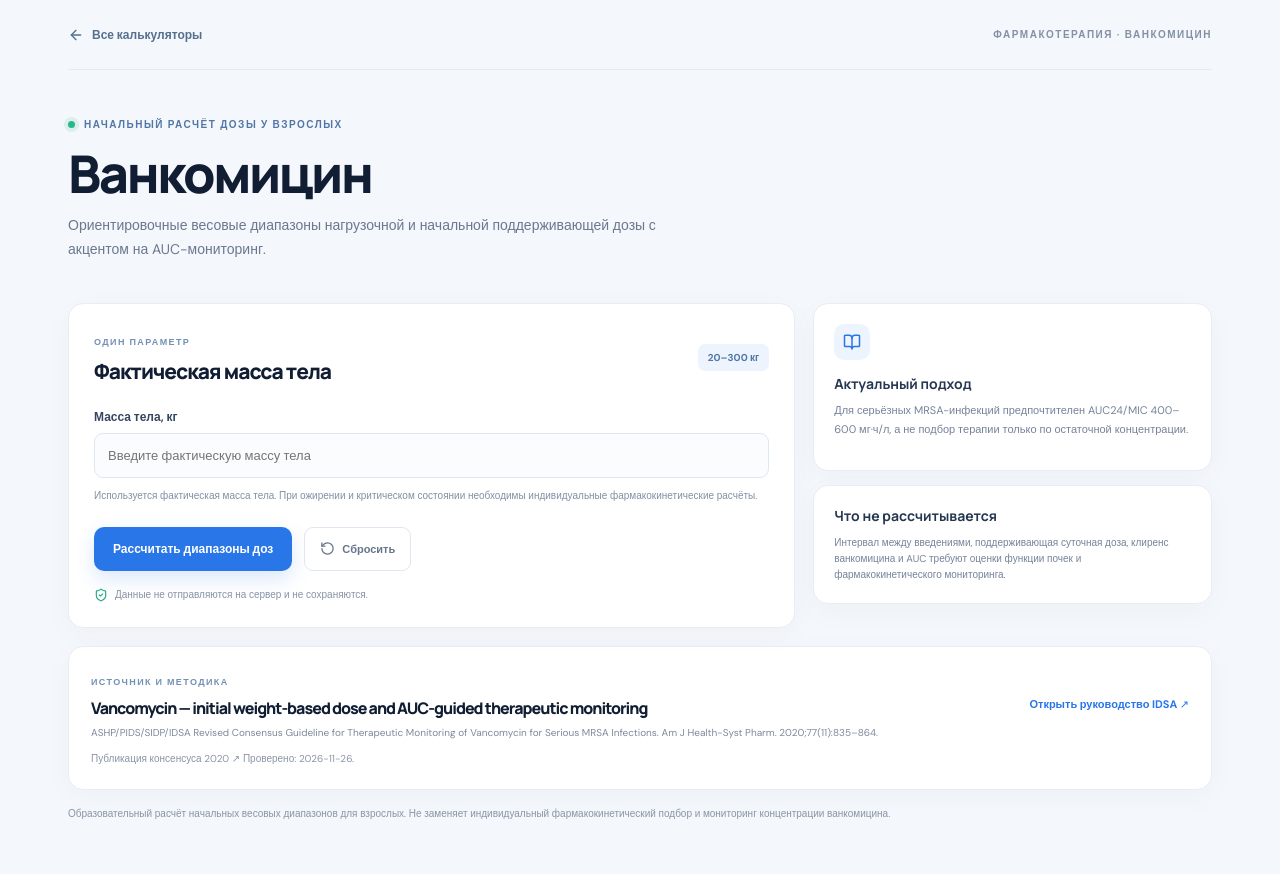
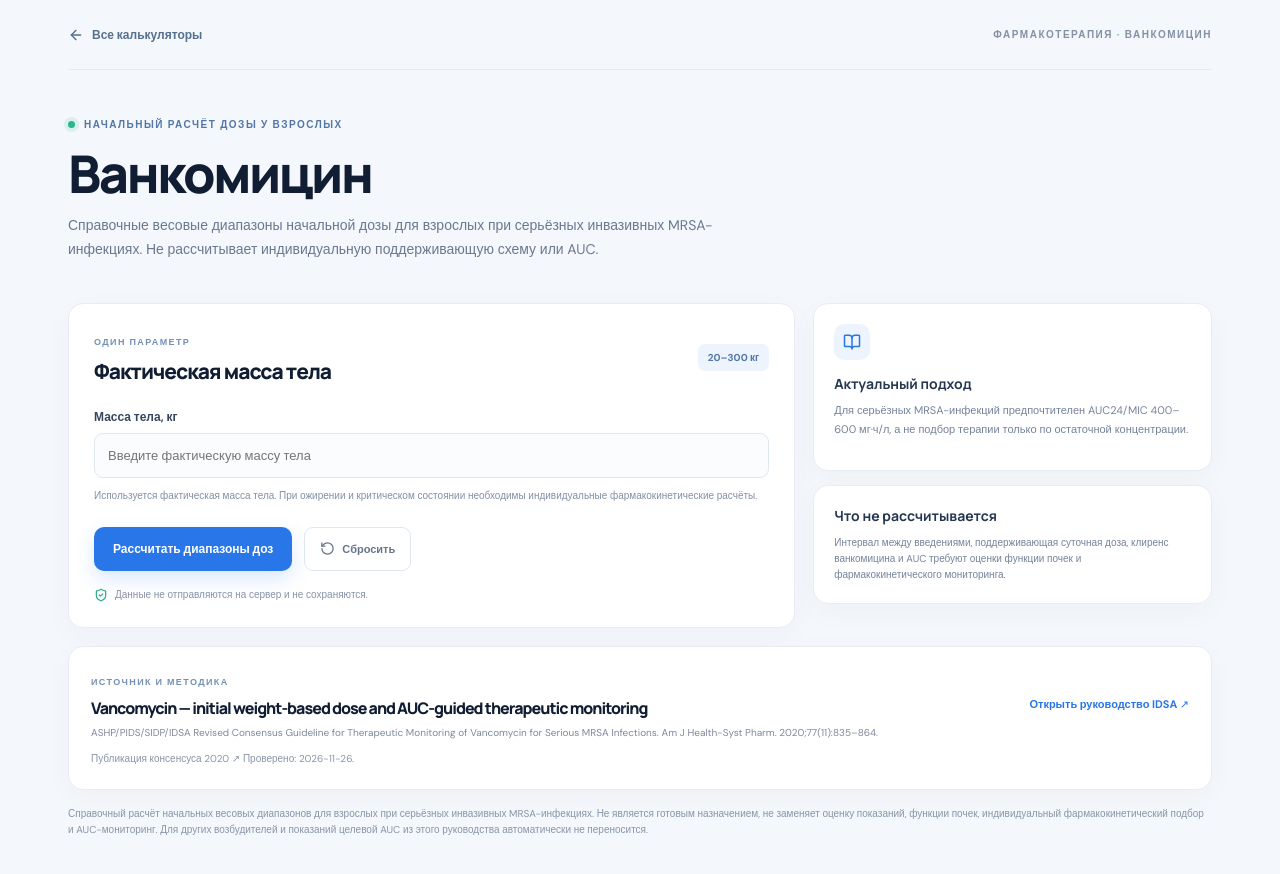
Before and after one commit to Whiterx/medcalc-pro-next, a React (Vite) app: page /medcalc-pro-next/calculators/vancomycin in a window 1280 px wide. Shown: the top 874 px of the page. Built offline with nearby package versions, Linux system fonts and the light colour scheme.

Commit message:
fix: clarify vancomycin dosing scope

```diff
--- a/src/calculators/pharmacotherapy/VancomycinCalculator.tsx
+++ b/src/calculators/pharmacotherapy/VancomycinCalculator.tsx
@@ -39,7 +39,7 @@ export default function VancomycinCalculator() {
       <section className="calculator-heading">
         <div className="eyebrow"><span className="pulse-dot" /> НАЧАЛЬНЫЙ РАСЧЁТ ДОЗЫ У ВЗРОСЛЫХ</div>
         <h1>Ванкомицин</h1>
-        <p>Ориентировочные весовые диапазоны нагрузочной и начальной поддерживающей дозы с акцентом на AUC-мониторинг.</p>
+        <p>Справочные весовые диапазоны начальной дозы для взрослых при серьёзных инвазивных MRSA-инфекциях. Не рассчитывает индивидуальную поддерживающую схему или AUC.</p>
       </section>
       <div className="calculator-layout">
         <form className="calculator-panel" onSubmit={handleCalculate}>
@@ -61,8 +61,8 @@ export default function VancomycinCalculator() {
       {result && (
         <section className="result-panel" aria-live="polite">
           <div className="result-topline"><span className="panel-kicker">ОРИЕНТИРОВОЧНЫЕ ДИАПАЗОНЫ</span><span className="risk-tag risk-moderate">Не готовое назначение</span></div>
-          <div className="result-summary"><b>Нагрузочная доза: {Math.round(result.loadingDoseMinMg)}–{Math.round(result.loadingDoseMaxMg)} мг однократно</b><p>20–25 мг/кг фактической массы тела, максимальная доза 3000 мг.</p></div>
-          <div className="result-summary"><b>Начальная поддерживающая доза: {Math.round(result.maintenanceDoseMinMg)}–{Math.round(result.maintenanceDoseMaxMg)} мг на одно введение</b><p>15–20 мг/кг для большинства пациентов с нормальной функцией почек. Интервал не рассчитывается.</p></div>
+          <div className="result-summary"><b>Нагрузочная доза: {Math.round(result.loadingDoseMinMg)}–{Math.round(result.loadingDoseMaxMg)} мг однократно</b><p>Для серьёзных инвазивных MRSA-инфекций: 20–25 мг/кг фактической массы тела, максимум 3000 мг.</p></div>
+          <div className="result-summary"><b>Начальная поддерживающая доза: {Math.round(result.maintenanceDoseMinMg)}–{Math.round(result.maintenanceDoseMaxMg)} мг на одно введение</b><p>15–20 мг/кг на одно введение для большинства взрослых с нормальной функцией почек. Интервал не рассчитывается.</p></div>
           {result.loadingDoseCapped && <p className="field-hint">Нагрузочный диапазон ограничен максимальной дозой 3000 мг.</p>}
           <div className="threshold-panel"><h3>Мониторинг</h3><p>{result.aucTarget}</p><p>Целевое воздействие следует оценить в первые 24–48 часов. Используйте Bayesian-подход или две концентрации по локальному протоколу.</p></div>
           <p className="clinical-warning"><ShieldAlert size={14} /> Не назначайте интервал и последующие дозы только по этому расчёту. При ОПП, сниженной/нестабильной функции почек, ожирении, диализе или критическом состоянии требуется индивидуальный AUC-ориентированный подбор. Традиционная цель trough 15–20 мг/л для серьёзных MRSA-инфекций больше не рекомендуется.</p>
@@ -73,7 +73,7 @@ export default function VancomycinCalculator() {
         <a href={VANCOMYCIN_REFERENCE.guidelineUrl} target="_blank" rel="noreferrer">Открыть руководство IDSA ↗</a>
         <small><a href={VANCOMYCIN_REFERENCE.publicationUrl} target="_blank" rel="noreferrer">Публикация консенсуса 2020 ↗</a> Проверено: {VANCOMYCIN_REFERENCE.accessed}.</small>
       </section>
-      <p className="calculator-disclaimer">Образовательный расчёт начальных весовых диапазонов для взрослых. Не заменяет индивидуальный фармакокинетический подбор и мониторинг концентрации ванкомицина.</p>
+      <p className="calculator-disclaimer">Справочный расчёт начальных весовых диапазонов для взрослых при серьёзных инвазивных MRSA-инфекциях. Не является готовым назначением, не заменяет оценку показаний, функции почек, индивидуальный фармакокинетический подбор и AUC-мониторинг. Для других возбудителей и показаний целевой AUC из этого руководства автоматически не переносится.</p>
     </main>
   )
 }
```
